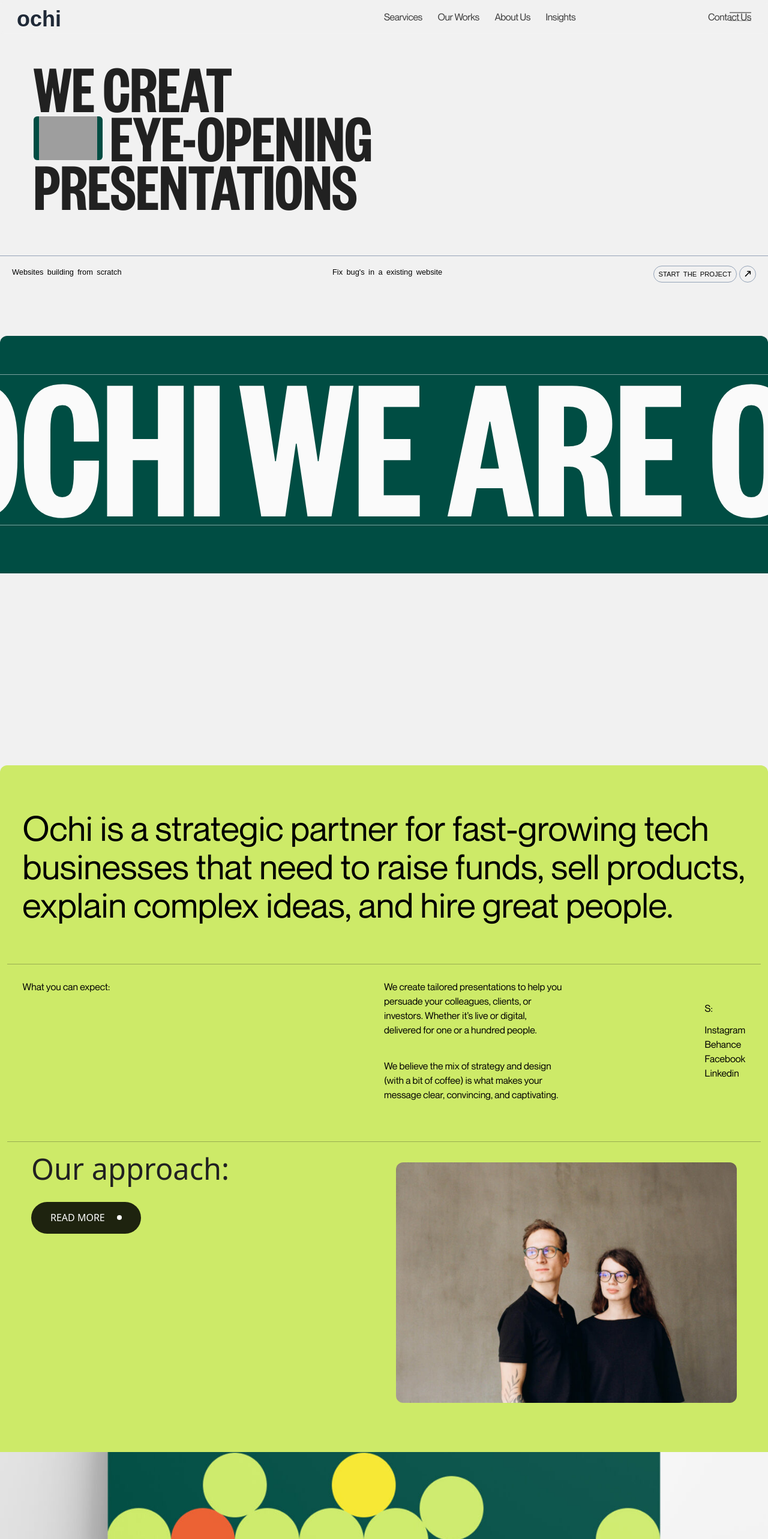
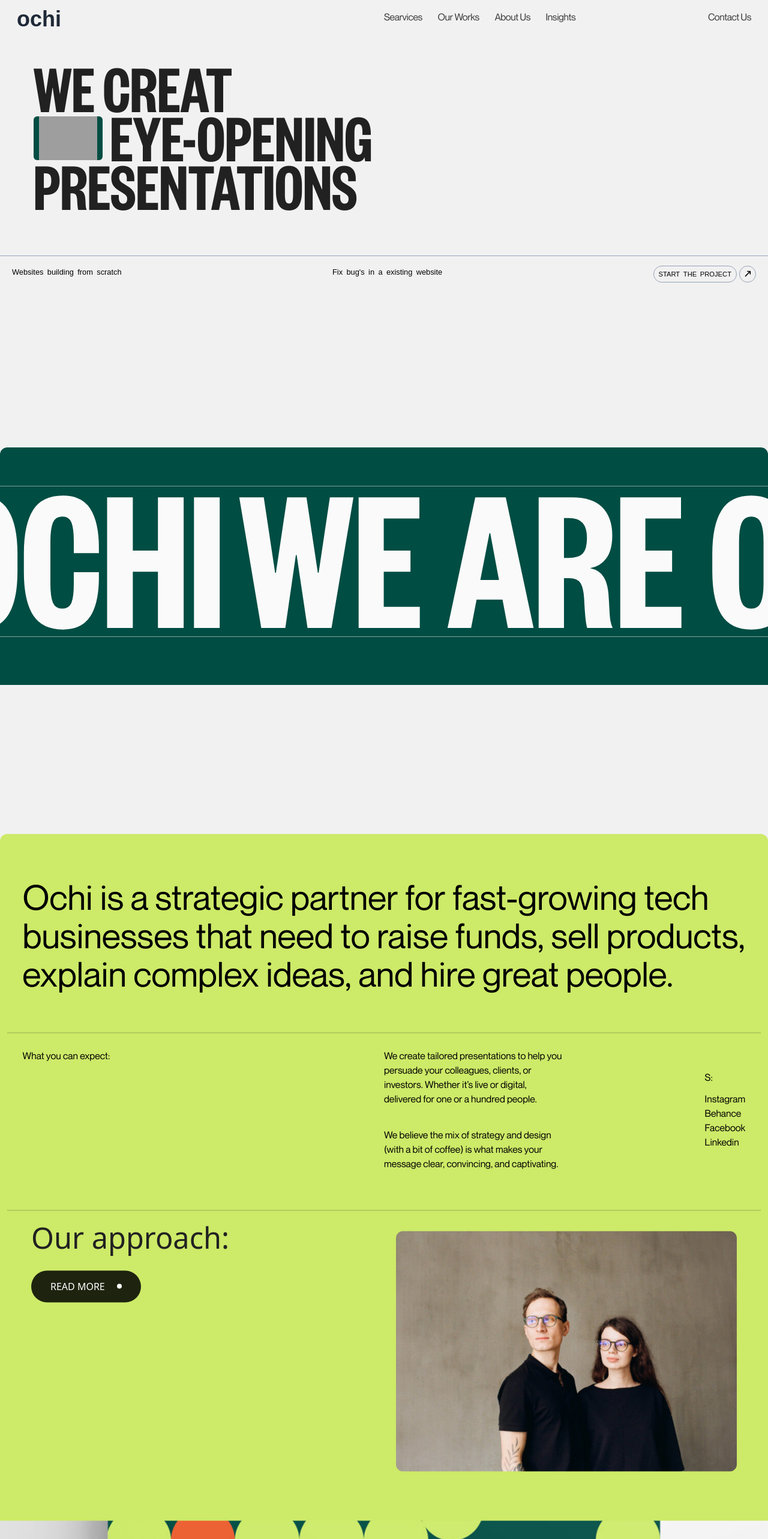
Before and after one commit to rdmondal100/Ochi-design-cloned, a React (Vite) app: page / in a window 1280 px wide. Shown: the top 2566 px of the page at 60% size. Built offline with nearby package versions, Linux system fonts and the light colour scheme; grey boxes are pictures that could not be loaded.

Commit message:
fixed the hamberger icon visible on the large screen and scrolling animaintons issues

```diff
--- a/src/components/About.jsx
+++ b/src/components/About.jsx
@@ -9,7 +9,7 @@
 
 const About = () => {
 	return (
-		<div className=' section_container w-full bg-[#CDEA68]  rounded-t-xl  text-black  box-border  py-12 px-3  '>
+		<div className=' section_container w-full bg-[#CDEA68]  rounded-t-xl  text-black  box-border  py-12 px-3  xl:translate-y-[10%]'>
 			<h1 className=' font-small-font text-[4.5vw] p-[2vw] leading-[5vw] text-left relative'>
 				Ochi is a strategic partner for fast-grow­ing tech businesses
 				that need to raise funds, sell prod­ucts, ex­plain com­plex
--- a/src/components/Landing.jsx
+++ b/src/components/Landing.jsx
@@ -6,7 +6,7 @@
 	return (
 		<>
 			<div className=' section_container relative  bg-[#F1F1F1] h-[99vh] sm:h-[80vh] lg:h-screen lg:mb-2 '>
-				<div className=' w-full pt-1 h-[90vh]  box-border '>
+				<div className=' w-full pt-1 h-[90vh] lg:h-screen  box-border '>
 					<div className='textstructure mt-40 md:mt-20 md:px-14 sm:px-6 px-4'>
 						{["we creat", "eye-opening", "presentations"].map(
 							(item, index) => {
--- a/src/components/Marquee.jsx
+++ b/src/components/Marquee.jsx
@@ -7,7 +7,7 @@
 	return (
 		<div
 
-			className='  w-full  rounded-t-xl bg-[#004D43] pb-20 py-16  overflow-hidden box-border -mt-2 '
+			className='  w-full  rounded-t-xl bg-[#004D43] pb-20 py-16  overflow-hidden box-border -mt-2  lg:translate-y-[60%] xl:translate-y-[47%]  '
 		>
 			<div
 				className='text flex
--- a/src/components/NavBar.jsx
+++ b/src/components/NavBar.jsx
@@ -136,7 +136,7 @@
 					</ul>
 				</div>
 
-				<div className=' cursor-pointer toggle-container absolute  w-full h-20 flex justify-end items-start right-5 top-3 z-[99999] '>
+				<div className=' cursor-pointer toggle-container absolute  w-full h-20 flex justify-end items-start right-5 top-3 z-[99999] md:hidden'>
         <div ref={toggle} onClick={()=>setIsOpen(!isOpen)} className="toggle px-2  flex  flex-col justify-center items-center gap-3 py-2">
 				<span ref={topLine} className=' w-9 h-[1.6px]  relative inline-block bg-slate-200 '></span>
 				<span ref={bottomLine} className=' w-9 h-[1.6px]  relative bg-slate-200  '></span>
```
